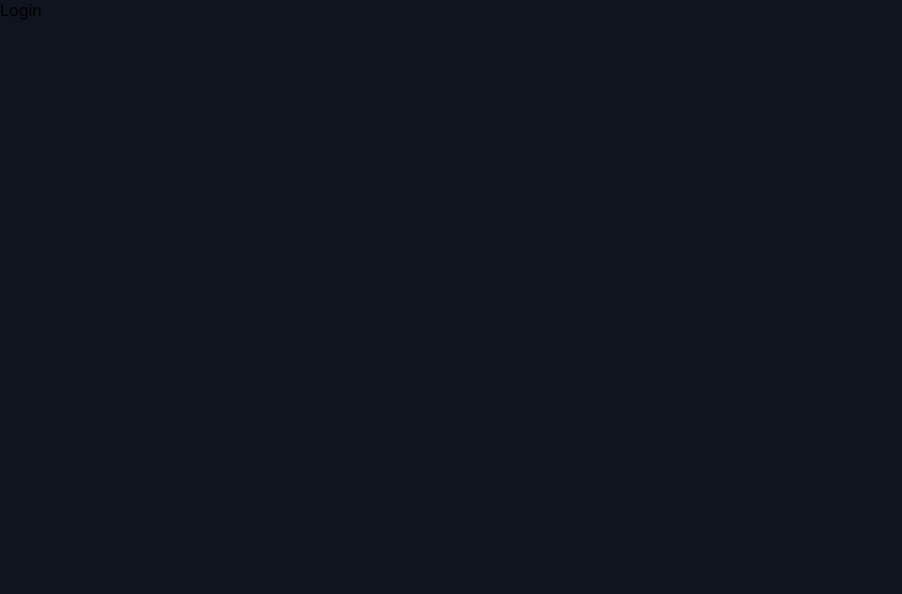
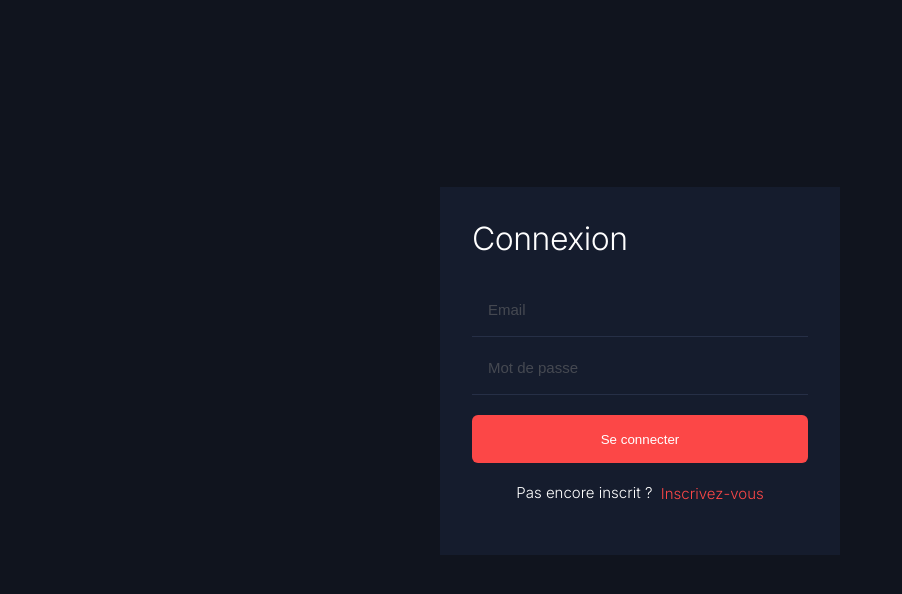
Before and after one commit to Spioutzw/movieapp, a Next.js app: page /login in a window 1280 px wide. Shown: the top 594 px of the page, without its empty margins (0-902 px from the left). Built offline with nearby package versions, Linux system fonts and the light colour scheme.

Commit message:
mise en place du style pour login et register

```diff
--- a/src/app/(auth)/login/page.jsx
+++ b/src/app/(auth)/login/page.jsx
@@ -1,8 +1,30 @@
+'use client'
+import Form from '@/components/Form/Form'
 import React from 'react'
+
+const inputs = [
+  {
+    name: 'Email',
+    placeholder: 'Email',
+    type: 'email',
+  },
+  {
+    name: 'Password',
+    placeholder: 'Mot de passe',
+    type: 'password',
+  },
+]
 
 function Login() {
   return (
-    <div>Login</div>
+    <Form
+      title="Connexion"
+      Message="Pas encore inscrit ?"
+      LoginOrRegister="Inscrivez-vous"
+      textbutton={'Se connecter'}
+      inputs={inputs}
+      link={'/register'}
+    />
   )
 }
 
--- a/src/app/globals.css
+++ b/src/app/globals.css
@@ -9,7 +9,7 @@ html,
 body {
   max-width: 100vw;
   overflow-x: hidden;
-  background-color: #10141E ;
+  background-color: hsla(224, 30%, 9%, 1);
 }
 
 
--- /dev/null
+++ b/src/components/Button/Button.jsx
@@ -0,0 +1,10 @@
+import React from 'react'
+import style from './Button.module.css';
+
+function Button(props) {
+  return (
+    <button type='submit' className={style.Button}>{props.text}</button>
+  )
+}
+
+export default Button
--- /dev/null
+++ b/src/components/Button/Button.module.css
@@ -0,0 +1,8 @@
+.Button {
+    background-color: #FC4747;
+    border-radius: 6px;
+    border: 0;
+    height: 48px;
+    width: 100%;
+    color: white;
+}
--- a/src/components/Form/Form.module.css
+++ b/src/components/Form/Form.module.css
@@ -0,0 +1,61 @@
+.containerForm{
+    width: 400px;
+    margin: 0 auto;
+    background-color: hsla(223, 36%, 13%, 1)
+    ;
+    padding: 32px;
+    margin-top: 187px;
+}
+
+.input {
+    border: none;
+    border-bottom: solid 1px hsla(223, 23%, 46%, 0.5);
+    background-color: inherit;
+    width: 100%;
+}
+
+.form > * {
+    margin-bottom: 20px;
+}
+
+.h3 {
+    font-weight: 300;
+    font-size: 32px;
+    line-height: 40px;
+    letter-spacing: -0.5px;
+    margin-bottom: 40px;
+    color: white;
+}
+
+.input:placeholder-shown {
+    padding-bottom: 17px;
+    padding-left: 16px;
+    color: white;
+    mix-blend-mode: normal;
+    opacity: 0.5;
+    font-size: 15px;
+    line-height: 19px;
+    font-weight: 300;
+}
+
+.containerPSpan {
+    display: flex;
+    justify-content: center
+}
+
+
+
+.p {
+    font-size: 15px;
+    font-weight: 300;
+    line-height: 19px;
+
+    color: white;
+}
+
+.span {
+    color : #FC4747;
+    font-size: 15px;
+    font-weight: 300;
+    line-height: 19px;
+}
```
Also changed, not shown: src/app/(auth)/register/page.jsx (+9 -4 lines).
